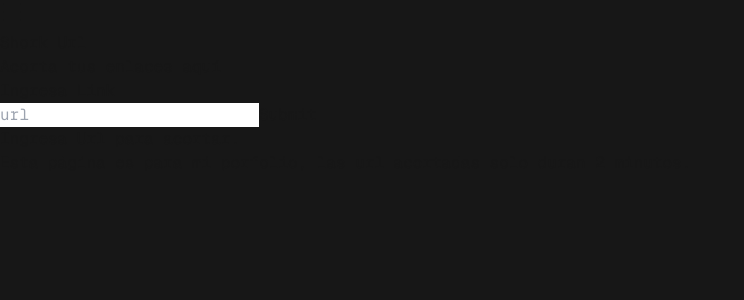
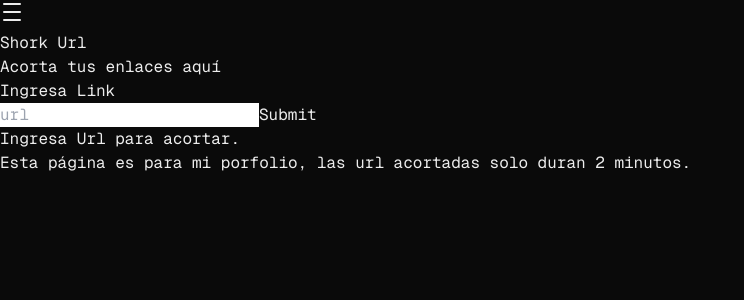
Before and after one commit to j-c7/link-short-client, a Next.js app: page / in a window 1280 px wide. Shown: the top 300 px of the page, without its empty margins (0-744 px from the left). Built offline with nearby package versions, Linux system fonts and the light colour scheme.

Commit message:
fixed dark mode

```diff
--- a/src/styles/globals.css
+++ b/src/styles/globals.css
@@ -17,14 +17,14 @@
 */
 
 :root {
-  --background: #171717;
-  --foreground: #171717;
+  --background: #0a0a0a;
+  --foreground: #ededed;
 }
 
 @media (prefers-color-scheme: dark) {
   :root {
     --background: #0a0a0a;
-    --foreground: #0a0a0a;
+    --foreground: #ededed;
   }
 }
 
```
